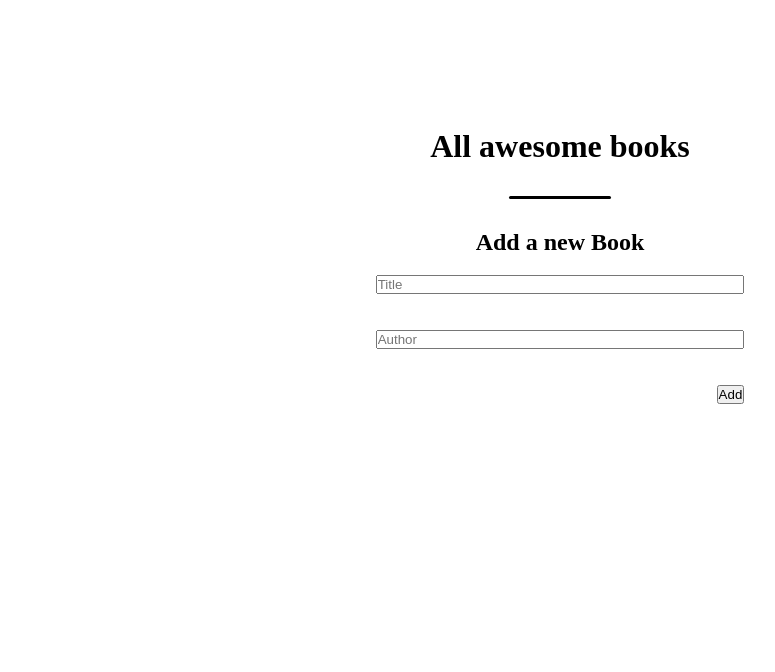
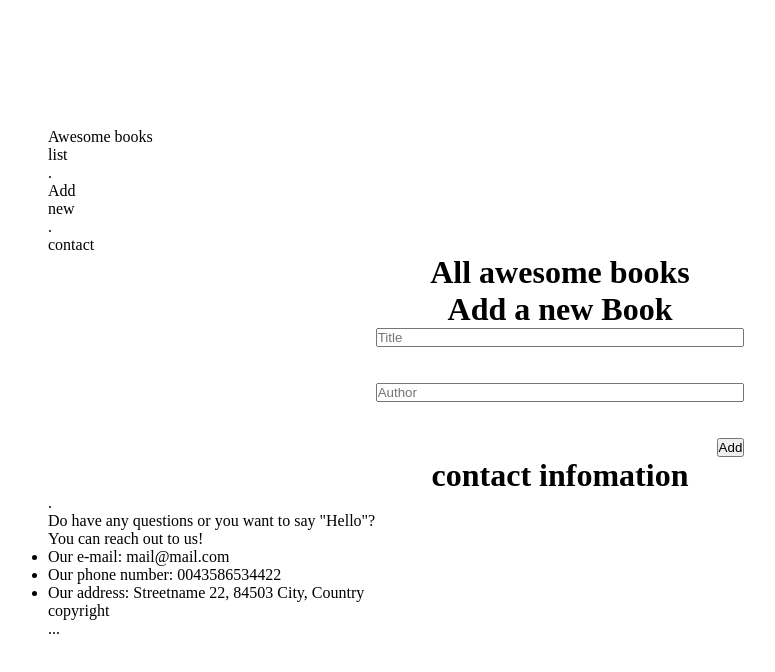
Before and after one commit to Apatakiti/Awesome-book, a website: page index.html in a window 1280 px wide. Shown: the whole page, without its empty margins (80-855 px from the left). Drawn offline with Linux system fonts and the light colour scheme.

Commit message:
nav features

```diff
--- a/index.html
+++ b/index.html
@@ -10,21 +10,56 @@
 </head>
 <body>
 
-    <h1>All awesome books</h1>
+    <div class="navi">
+        <div class="logo">Awesome books</div>
+          <div class="main-nav">
+            <div class="list">list</div>
+            <div class="verti-line-container"> <div class="verti-line">.</div></div>
+            <div class="Add-new"><p class="pp">Add</p><p class="pp">new</p></div>
+            <div class="verti-line-container"><div class="verti-line">.</div></div>
+            <div class="contact">contact</div>
+           </div>
+         </div>
 
-    <div id="books"> </div>
+         <!-- page 1 -->
+         <div class="page1">
+           <h1>All awesome books</h1>
+           <div id="books"> </div>
+         </div>
 
-    <div class="line-container">
-        <div class="line">.</div>
-    </div>
 
-    <!-- inputs -->
-    <div id="input-container">
-        <h2>Add a new Book</h2>
-      <input type="text" id="inp-title" placeholder="Title"><br><br>
-      <input type="text" id="inp-author" placeholder="Author"><br><br>
-      <!-- button -->
-      <button type="submit" id="add-btn">Add</button>
+        <!-- page 2 -->
+         <div class="page2">
+            <h1>Add a new Book</h1>
+             <div id="input-container">
+              <input type="text" id="inp-title" placeholder="Title"><br><br>
+              <input type="text" id="inp-author" placeholder="Author"><br><br>
+              <button type="submit" id="add-btn">Add</button>
+             </div>
+          </div>
+
+    <!-- page 3 -->
+    <div class="page3">
+       <h1>contact  infomation</h1>
+       <div class="article-con">
+           <div class="dot">.</div>
+       <article>
+           <div class="paragraghs">
+          <p>Do have any questions or you want to say "Hello"?</p>
+          <p>You can reach out to us!</p>
+          </div>
+          <ul>
+             <li>Our e-mail: mail@mail.com</li>
+             <li>Our phone number: 0043586534422</li>
+             <li>Our address: Streetname 22, 84503 City, Country</li>
+          </ul>
+        </article>
+       </div>
+     </div>
+
+    <div class="copyright">
+        <p class="right">copyright</p>
+        <p class="right">...</p>
     </div>
 
 </body>
```
